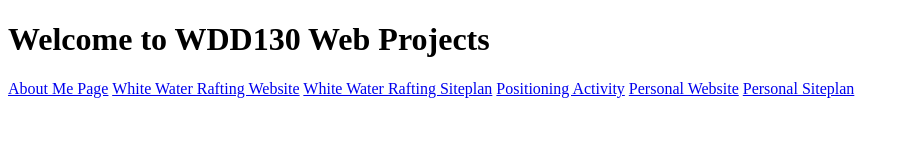
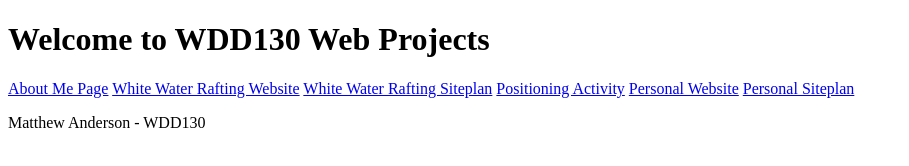
Before and after one commit to mattpanderson/wdd130, a plain HTML site: page index.html in a window 1280 px wide. Shown: the whole page, without its empty margins (0-909 px from the left). Drawn offline with Linux system fonts and the light colour scheme.

Commit message:
added name to home page

```diff
--- a/index.html
+++ b/index.html
@@ -15,5 +15,6 @@
       <a href="#">Personal Website</a>
       <a href="#">Personal Siteplan</a>
     </nav>
+    <p>Matthew Anderson - WDD130</p>
 </body>
 </html>
```
